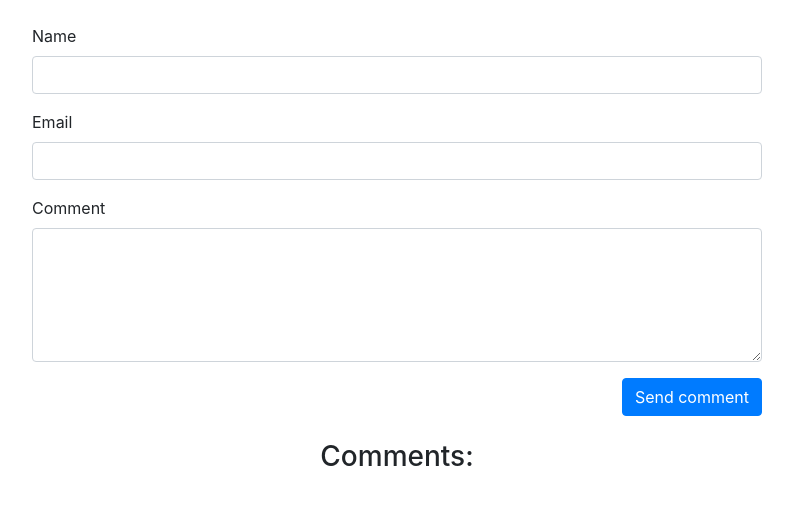
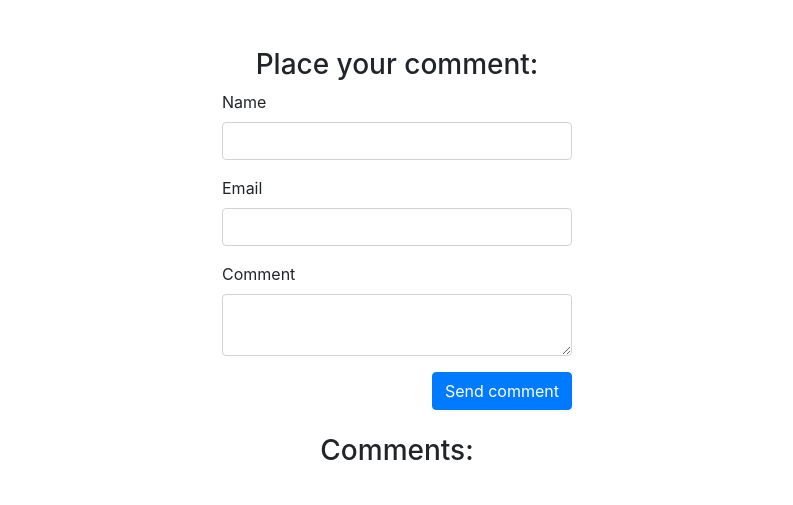
Before and after one commit to ig0rN/citrus, a PHP site: page / in a window 1280 px wide. Shown: the top 505 px of the page, without its empty margins (243-1036 px from the left). Run offline with PHP 8.4, Linux system fonts and the light colour scheme; data that the repository does not hold is empty.

Commit message:
fix view

```diff
--- a/app/views/front/home.view.php
+++ b/app/views/front/home.view.php
@@ -11,8 +11,14 @@
             <?php endforeach; ?>
         </div>
 
+        <div class="row justify-content-center mt-4">
+            <div class="text-center">
+                <h3>Place your comment:</h3>
+            </div>
+        </div>
+
         <div class="row justify-content-center">
-            <div class="col-8">
+            <div class="col-4">
                 <form action="comment/" method="post">
                     <div class="form-group">
                         <label for="name">Name</label>
@@ -24,7 +30,7 @@
                     </div>
                     <div class="form-group">
                         <label for="description">Comment</label>
-                        <textarea name="comment" id="" cols="30" rows="5" class="form-control"></textarea>
+                        <textarea name="comment" id="" cols="30" rows="2" class="form-control"></textarea>
                     </div>
                     <div class="text-right">
                         <button class="btn btn-primary">Send comment</button>
@@ -44,7 +50,7 @@
 
         <div class="row justify-content-center mt-4">
             <?php foreach ($comments as $comment) : ?>
-                <div class="col-8 card mt-3">
+                <div class="col-4 card mt-2">
                     <div class="card-body">
                         <div class="form-group">
                             <label for="name">Name</label>
@@ -56,7 +62,7 @@
                         </div>
                         <div class="form-group">
                             <label for="description">Comment</label>
-                            <textarea cols="30" rows="5" class="form-control" disabled><?= $comment->conten ?></textarea>
+                            <textarea cols="30" rows="2" class="form-control" disabled><?= $comment->content ?></textarea>
                         </div>
                     </div>
                 </div>
```
